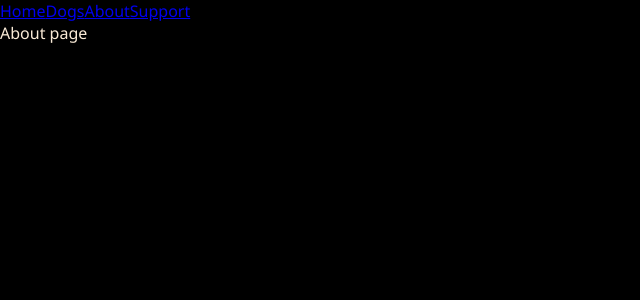
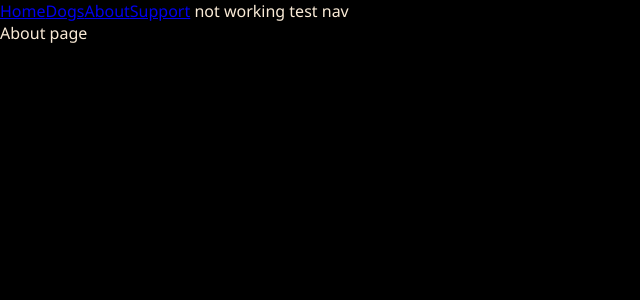
Before and after one commit to Dead-Reaven/Big-lapa, a React (Vite) app: page /Big-lapa/about in a window 1280 px wide. Shown: the top 300 px of the page, without its empty margins (0-640 px from the left). Built offline with nearby package versions, Linux system fonts and the light colour scheme.

Commit message:
test nav add for ci/cd check

```diff
--- a/src/Components/Menu.tsx
+++ b/src/Components/Menu.tsx
@@ -8,6 +8,7 @@ const Menu = () => {
       <NavLink to="dogs">Dogs</NavLink>
       <NavLink to="about">About</NavLink>
       <NavLink to="support">Support</NavLink>
+      <a> not working test nav</a>
     </nav>
   )
 }
```
